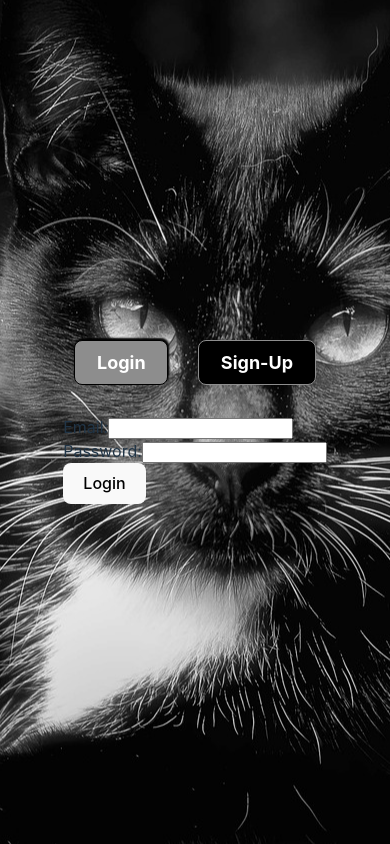
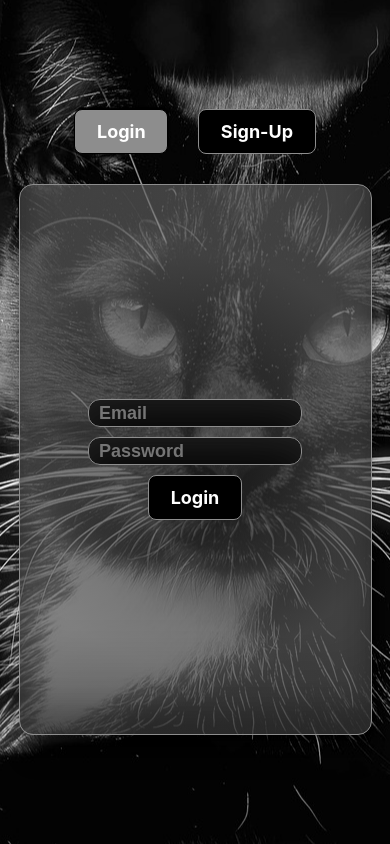
Before and after one commit to JCorts1/catcash_frontend, a React (Vite) app: page / in a window 390 px wide. Built offline with nearby package versions, Linux system fonts and the light colour scheme.

Commit message:
Login is now responsive for phones

```diff
--- a/src/components/LoginForm.jsx
+++ b/src/components/LoginForm.jsx
@@ -1,4 +1,5 @@
 import React, { useState } from 'react';
+import "../styles/SignupForm.css"
 
 const LoginForm = () => {
   const [email, setEmail] = useState('');
@@ -29,10 +30,13 @@ const LoginForm = () => {
   };
 
   return (
-    <form onSubmit={handleSubmit}>
+    <form
+    className='sign-up'
+    onSubmit={handleSubmit}>
       <div>
-        <label>Email:</label>
         <input
+          className='inputs'
+          placeholder='Email'
           type="email"
           value={email}
           onChange={(e) => setEmail(e.target.value)}
@@ -40,15 +44,16 @@ const LoginForm = () => {
         />
       </div>
       <div>
-        <label>Password:</label>
         <input
+          className='inputs'
+          placeholder='Password'
           type="password"
           value={password}
           onChange={(e) => setPassword(e.target.value)}
           required
         />
       </div>
-      <button type="submit">Login</button>
+      <button className='button-default' type="submit">Login</button>
     </form>
   );
 };
```
Also changed, not shown: src/styles/LoginForm.css (added).
